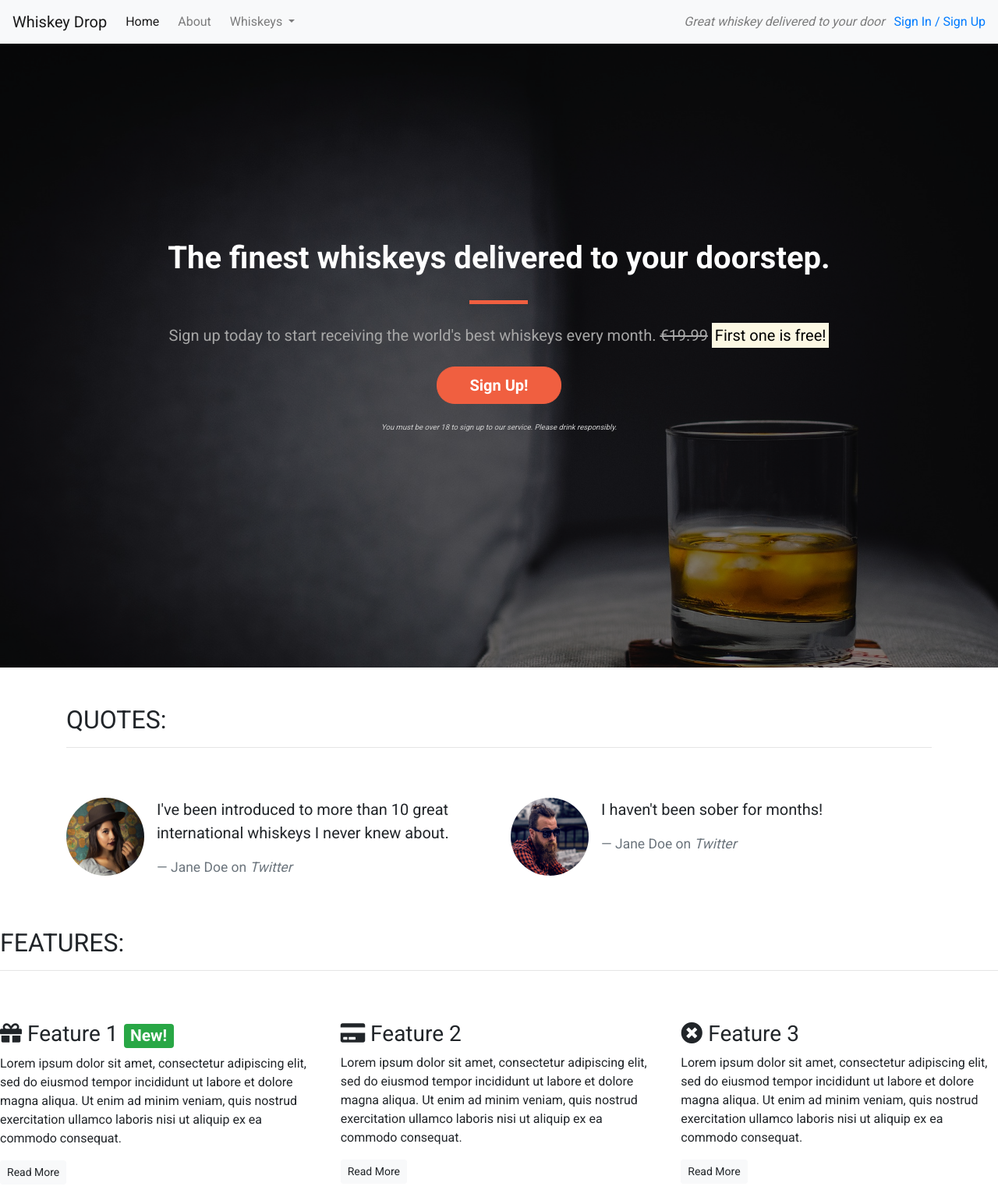
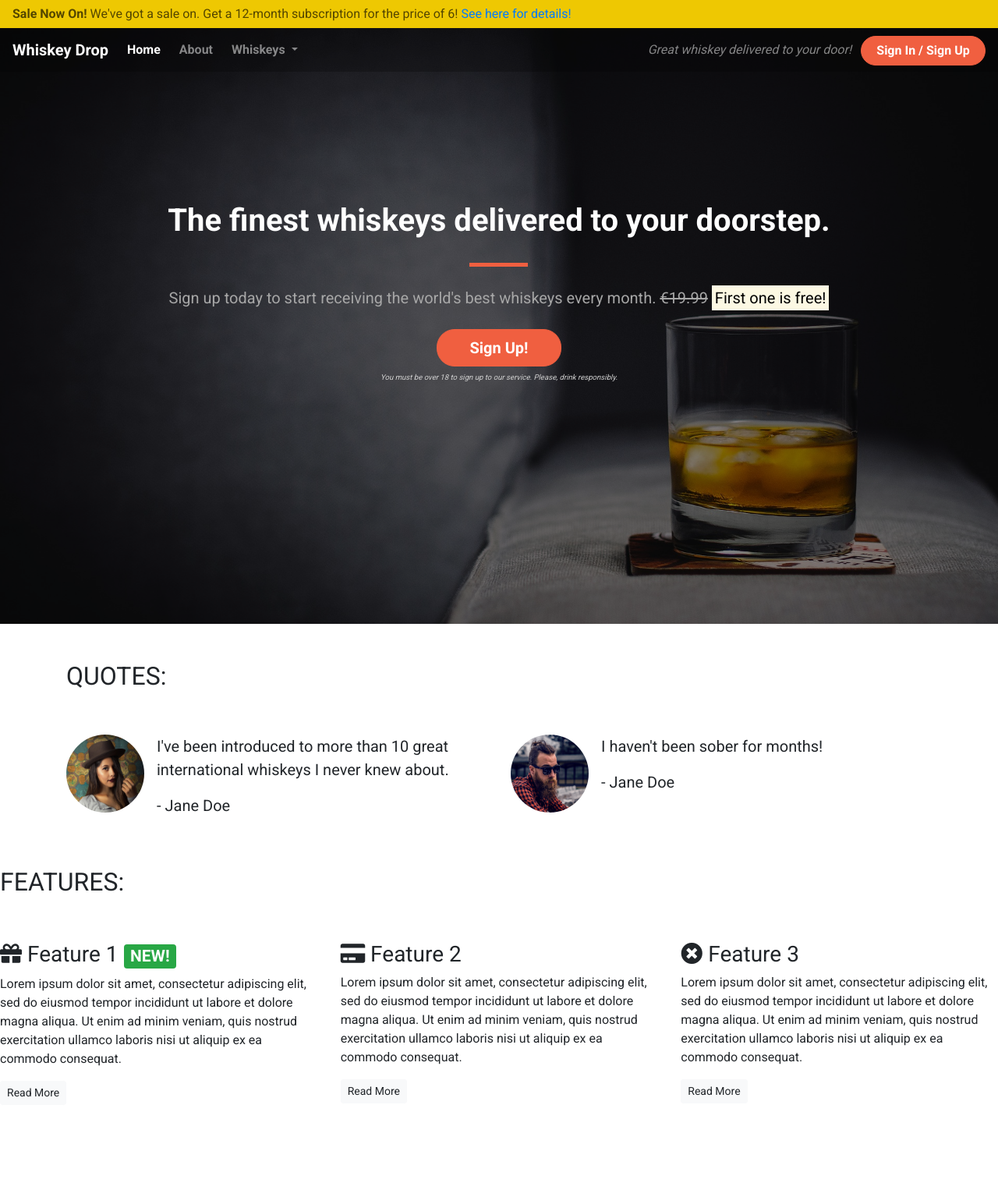
Before and after one commit to LemmenAid/bootstrap-basecamp, a plain HTML site: page index.html in a window 1280 px wide. Shown: the whole page at 78% size. After the commit the page ends 1433 px from the top, so only its background shows below. Drawn offline with nearby package versions, Linux system fonts and the light colour scheme.

Commit message:
Styling Nav and Alert

```diff
--- a/css/style.css
+++ b/css/style.css
@@ -2,14 +2,26 @@ body {
     font-family: 'Roboto', sans-serif;
 }
 
-/* Containers */
+.alert-container .col-12 {
+    padding-left: 0;
+    padding-right: 0;
+}
 
-.alert-container {}
+.site-wide-alert {
+    color: #544600;
+    background-color: #eec802;
+    border-color: #eec802;
+    padding: 5px 15px;
+    margin-bottom: 0;
+    border: 1px solid transparent;
+    border-radius: 0;
+}
+
 
 .callout-container {
     height: 100vh;
 
-    background: url('../images/whiskey-background.jpg') no-repeat center center fixed;
+    background: url('../images/whiskey-background.jpg') no-repeat bottom right fixed;
     -webkit-background-size: cover;
     -moz-background-size: cover;
     -o-background-size: cover;
@@ -31,26 +43,36 @@ body {
     background-color: rgba(0, 0, 0, 0.5);
 }
 
-.quotes-container {}
+/* Navbar */
 
-.features-container {}
-
-/* Block dividers */
-
-.block-divider {
-    width: 75px;
-    height: 5px;
-    border: 0;
-    background-color: #444;
+.navalert-container {
+    position: absolute;
+    top: 0;
+    left: 0;
+    z-index: 1;
+    padding-left: 0;
+    padding-right: 0;
 }
 
-.block-divider--orange {
-    background-color: #f05f40;
+.navbar {
+    margin-bottom: 0;
+    width: 100%;
+    background-color: rgba(0, 0, 0, .25);
+    border: 0;
 }
 
-.block-divider--short {
-    width: 35px;
+.navbar .navbar-toggler {
+    border: 0;
 }
+
+.navbar .navbar-brand {
+    font-weight: bold;
+}
+
+.navbar .navbar-nav a {
+    font-weight: bold;
+}
+
 
 /* Jumbotron */
 
@@ -76,6 +98,23 @@ body {
     color: #d0d0d0;
 }
 
+/* Block dividers */
+
+.block-divider {
+    width: 75px;
+    height: 5px;
+    border: 0;
+    background-color: #444;
+}
+
+.block-divider--orange {
+    background-color: #f05f40;
+}
+
+.block-divider--short {
+    width: 35px;
+}
+
 /* Buttons */
 
 .btn--cta {
--- a/index.html
+++ b/index.html
@@ -15,21 +15,31 @@
 </head>
 
 <body>
-    <body>
-        <!--Nav-->
-        <nav class="navbar navbar-light navbar-expand-sm bg-light">
-            <a href="/" class="navbar-brand">
-                        Whiskey Drop</a>
+    <div class="container-fluid navalert-container">
+        <div class="container-fluid alert-container">
+            <div class="row d-none d-sm-block">
+                <div class="col-12">
+                    <div class="site-wide-alert alert alert-warning">
+                        <strong>Sale Now On!</strong> We've got a sale on. Get a 12-month subscription for the price of
+                        6! <a href="">See here for details!</a>
+                    </div>
+                </div>
+            </div>
+        </div>
+        <nav class="navbar navbar-dark navbar-expand-sm">
+            <a href="/" class="navbar-brand">Whiskey Drop</a>
 
-            <button class="navbar-toggler ml-auto" type="button" data-toggle="collapse" data-target="#navbarNavDropdown" aria-controls="navbarNavDropdown" aria-expanded="false" aria-label="Toggle navigation">
+            <button class="navbar-toggler ml-auto" type="button" data-toggle="collapse" data-target="#navbarNavDropdown"
+                aria-controls="navbarNavDropdown" aria-expanded="false" aria-label="Toggle navigation">
                 <span class="navbar-toggler-icon"></span></button>
 
             <div class="collapse navbar-collapse" id="navbarNavDropdown">
                 <ul class="navbar-nav mr-auto">
                     <li class="active nav-item mr-2"><a class="nav-link" href="/">Home</a></li>
-                    <li class="nav-item mr-2"><a class="nav-link" href="">About</a></li>
+                    <li class="nav-item mr-2"><a class="nav-link" href="/about">About</a></li>
                     <li class="nav-item dropdown">
-                        <a class="nav-link dropdown-toggle" href="#" id="navbarDropdownMenuLink" role="button" data-toggle="dropdown" aria-haspopup="true" aria-expanded="false">
+                        <a class="nav-link dropdown-toggle" href="#" id="navbarDropdownMenuLink" role="button"
+                            data-toggle="dropdown" aria-haspopup="true" aria-expanded="false">
                             Whiskeys
                         </a>
                         <div class="dropdown-menu" aria-labelledby="navbarDropdownMenuLink">
@@ -40,24 +50,16 @@
                         </div>
                     </li>
 
-                    <li class="nav-item mr-2 d-block d-sm-none"><a class="nav-link" href="">Sign In / Sign Up</a></li>
+                    <li class="nav-item mr-2 d-block d-sm-none"><a class="nav-link" href="/login">Sign In / Sign Up</a>
+                    </li>
                 </ul>
             </div>
             <div class="d-none d-md-block">
-                <p class="navbar-text my-auto mr-2"><i>Great whiskey delivered to your door</i></p>
-                <a href="/login">Sign In / Sign Up</a>
+                <p class="navbar-text my-auto mr-2"><i>Great whiskey delivered to your door!</i></p>
+                <a href="/login" class="btn btn--cta btn--red">Sign In / Sign Up</a>
             </div>
-            <!--</div>-->
         </nav>
-        <!--<div class="container alert-container">-->
-        <!--    <div class="row d-none d-sm-block">-->
-        <!--        <div class="col-12">-->
-        <!--            <div class="alert alert-warning">-->
-        <!--                <strong>Sale Now On!</strong> We've got a sale on. Get a 12 month subscription for the price of 6! <a href="">See here for more details</a>-->
-        <!--            </div>-->
-        <!--        </div>-->
-        <!--    </div>-->
-        <!--</div>-->
+    </div>
     <div class="container-fluid callout-container">
         <!-- Callout -->
         <div class="opaque-overlay">&nbsp;</div>
@@ -70,13 +72,15 @@
                         <s class="d-none d-sm-inline">€19.99</s>
                         <span class="d-inline d-sm-none"><br></span>
                         <strong><mark>First one is free!</mark></strong></p>
-                        <p><button class="btn btn-lg btn--cta btn--red" data-toggle="modal" data-target="#signUpModal">Sign Up!</button></p>
-                        <p class="text-muted"><small>You must be over 18 to sign up to our service. Please drink responsibly.</small></p>
+                    <button class="btn btn-lg btn--cta btn--red" data-toggle="modal" data-target="#signUpModal">Sign
+                        Up!</button>
+                    <p class="text-muted"><small>You must be over 18 to sign up to our service. Please, drink
+                            responsibly.</small></p>
                 </section>
             </div>
         </div>
+        <!-- /.callout -->
     </div>
-        <!-- /.callout -->
 
     <!-- Quotes -->
     <div class="container quotes-container">
@@ -84,7 +88,6 @@
             <div class="row">
                 <div class="col-12 my-5">
                     <h2 class="text-uppercase">Quotes:</h2>
-                        <hr />
                 </div>
             </div>
             <div class="row">
@@ -95,8 +98,9 @@
                         </div>
                         <div class="media-body">
                             <blockquote class="blockquote">
-                                    <p>I've been introduced to more than 10 great international whiskeys I never knew about.</p>
-                                    <footer class="blockquote-footer">Jane Doe on <cite title="Twitter">Twitter</cite></footer>
+                                <p>I've been introduced to more than 10 great international whiskeys I never knew about.
+                                </p>
+                                <p>- Jane Doe</p>
                             </blockquote>
                         </div>
                     </div>
@@ -109,15 +113,15 @@
                         <div class="media-body">
                             <blockquote class="blockquote">
                                 <p>I haven't been sober for months!</p>
-                                    <footer class="blockquote-footer">Jane Doe on <cite title="Twitter">Twitter</cite></footer>
+                                <p>- Jane Doe</p>
                             </blockquote>
                         </div>
                     </div>
                 </div>
             </div>
         </section>
+        <!-- /.quotes -->
     </div>
-        <!-- /.quotes -->
 
     <!-- Features -->
     <div class="features-container">
@@ -125,35 +129,41 @@
             <div class="row">
                 <div class="col-12 my-5">
                     <h2 class="text-uppercase">Features:</h2>
-                        <hr />
                 </div>
             </div>
             <div class="row">
                 <div class="col-12 col-md-6 col-lg-4">
                     <div class="feature">
-                            <h3><i class="fas fa-gift d-none d-sm-inline"></i> Feature 1 <span class="badge badge-success">New!</span></h3>
-                            <p>Lorem ipsum dolor sit amet, consectetur adipiscing elit, sed do eiusmod tempor incididunt ut labore et dolore magna aliqua. Ut enim ad minim veniam, quis nostrud exercitation ullamco laboris nisi ut aliquip ex ea commodo consequat.</p>
+                        <h3><i class="fas fa-gift d-none d-sm-inline"></i> Feature 1 <span
+                                class="badge badge-success">NEW!</span></h3>
+                        <p>Lorem ipsum dolor sit amet, consectetur adipiscing elit, sed do eiusmod tempor incididunt ut
+                            labore et dolore magna aliqua. Ut enim ad minim veniam, quis nostrud exercitation ullamco
+                            laboris nisi ut aliquip ex ea commodo consequat.</p>
                         <p><a class="btn btn-sm btn-light" href="">Read More</a></p>
                     </div>
                 </div>
                 <div class="col-12 col-md-6 col-lg-4">
                     <div class="feature">
                         <h3><i class="fas fa-credit-card d-none d-sm-inline"></i> Feature 2</h3>
-                            <p>Lorem ipsum dolor sit amet, consectetur adipiscing elit, sed do eiusmod tempor incididunt ut labore et dolore magna aliqua. Ut enim ad minim veniam, quis nostrud exercitation ullamco laboris nisi ut aliquip ex ea commodo consequat.</p>
+                        <p>Lorem ipsum dolor sit amet, consectetur adipiscing elit, sed do eiusmod tempor incididunt ut
+                            labore et dolore magna aliqua. Ut enim ad minim veniam, quis nostrud exercitation ullamco
+                            laboris nisi ut aliquip ex ea commodo consequat.</p>
                         <p><a class="btn btn-sm btn-light" href="">Read More</a></p>
                     </div>
                 </div>
                 <div class="col-12 d-md-none d-lg-block col-lg-4">
                     <div class="feature">
                         <h3><i class="fas fa-times-circle d-none d-sm-inline"></i> Feature 3</h3>
-                            <p>Lorem ipsum dolor sit amet, consectetur adipiscing elit, sed do eiusmod tempor incididunt ut labore et dolore magna aliqua. Ut enim ad minim veniam, quis nostrud exercitation ullamco laboris nisi ut aliquip ex ea commodo consequat.</p>
+                        <p>Lorem ipsum dolor sit amet, consectetur adipiscing elit, sed do eiusmod tempor incididunt ut
+                            labore et dolore magna aliqua. Ut enim ad minim veniam, quis nostrud exercitation ullamco
+                            laboris nisi ut aliquip ex ea commodo consequat.</p>
                         <p><a class="btn btn-sm btn-light" href="">Read More</a></p>
                     </div>
                 </div>
             </div>
         </section>
+        <!-- /.features -->
     </div>
-        <!-- /.features -->
 
     <div class="modal" tabindex="-1" role="dialog" id="signUpModal">
         <div class="modal-dialog" role="document">
@@ -168,8 +178,10 @@
                     <form>
                         <div class="form-group">
                             <label for="exampleInputEmail1">Email address</label>
-                                <input type="email" class="form-control" id="exampleInputEmail1" aria-describedby="emailHelp" placeholder="Enter email">
-                                <small id="emailHelp" class="form-text text-muted">We'll never share your email with anyone else.</small>
+                            <input type="email" class="form-control" id="exampleInputEmail1"
+                                aria-describedby="emailHelp" placeholder="Enter email">
+                            <small id="emailHelp" class="form-text text-muted">We'll never share your email with anyone
+                                else.</small>
                         </div>
                         <div class="form-group">
                             <label for="password">Password</label>
@@ -177,7 +189,8 @@
                         </div>
                         <div class="form-group">
                             <label for="repeatPassword">Repeat Password</label>
-                                <input type="password" class="form-control" id="repeatPassword" placeholder="Repeat Password">
+                            <input type="password" class="form-control" id="repeatPassword"
+                                placeholder="Repeat Password">
                         </div>
                         <button type="submit" class="btn btn-success">Submit</button>
                     </form>
```
Lines whose indentation alone changed are shown as unchanged.
